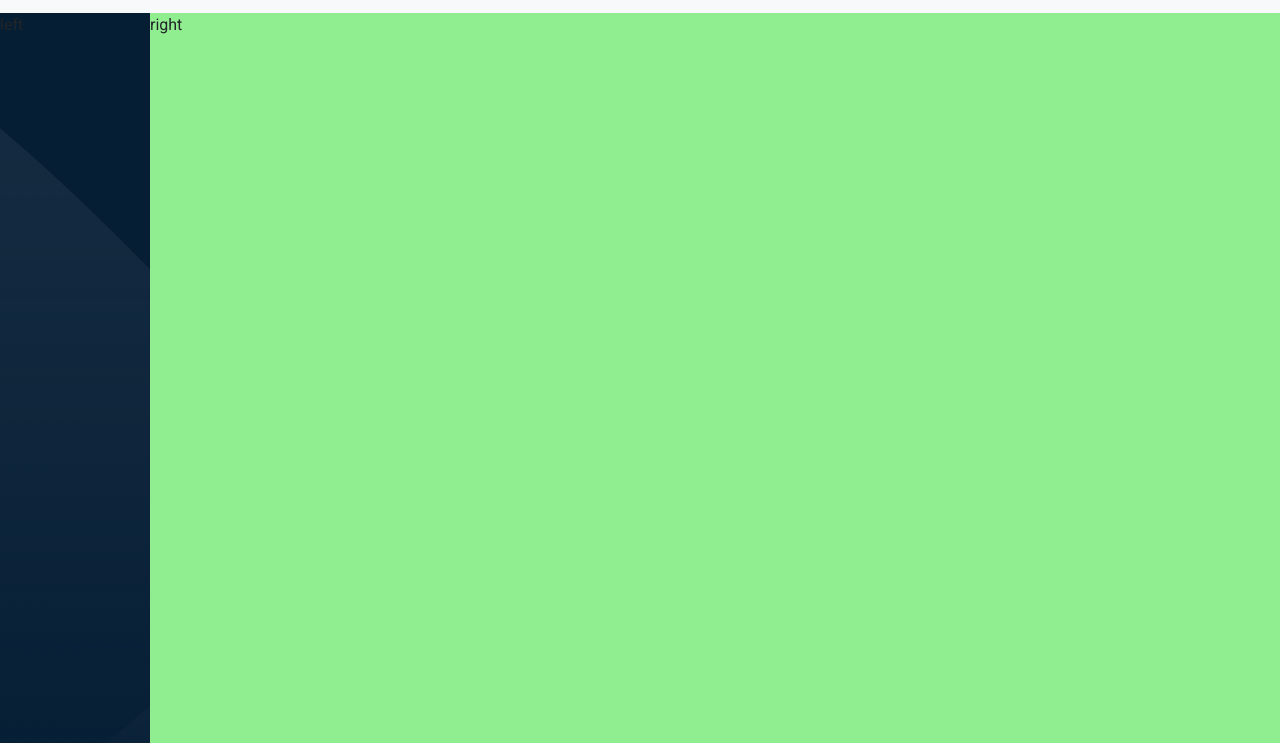
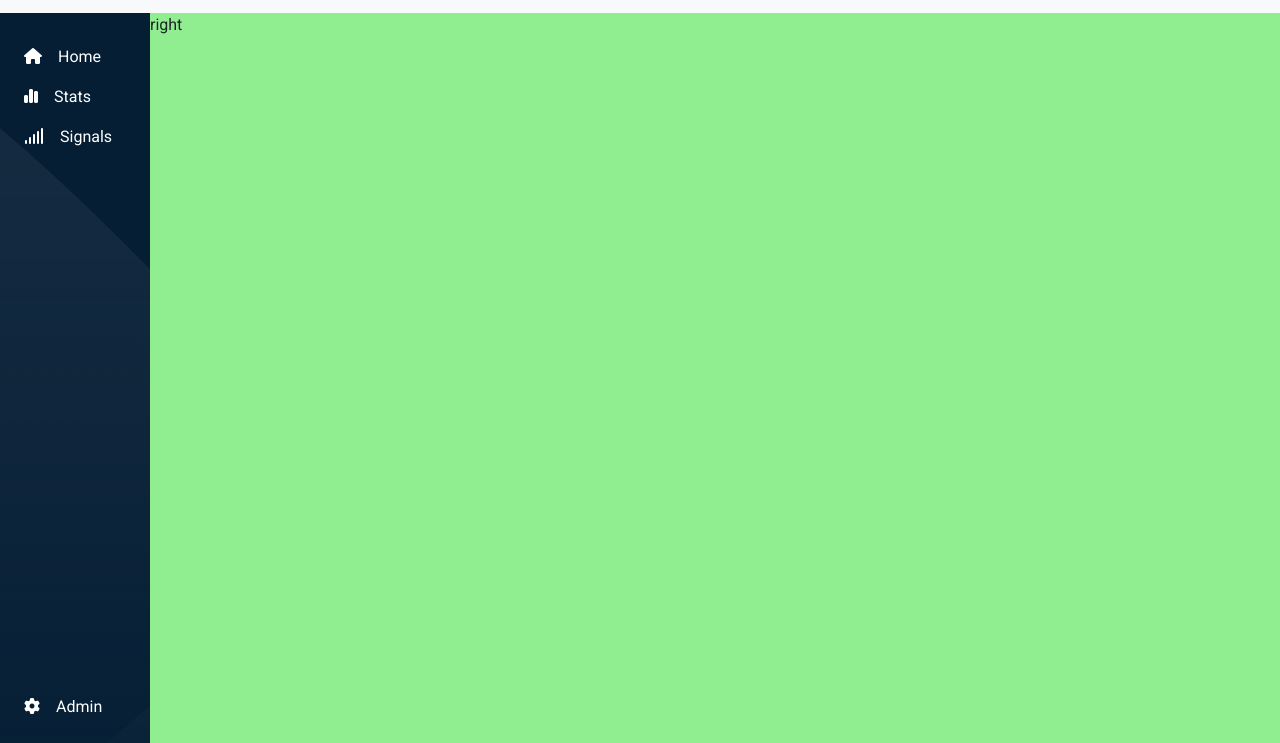
Before and after one commit to gaetano-94/html-css-bootstrap-dashboard, a plain HTML site: page index.html in a window 1280 px wide. Shown: the part 57-800 px from the top of the page. Drawn offline with nearby package versions, Linux system fonts and the light colour scheme.

Commit message:
feat: main-left completed

```diff
--- a/index.html
+++ b/index.html
@@ -97,7 +97,37 @@
 
     <!-- Main -->
     <main class="gp-main-container d-flex">
-      <div class="gp-main-left flex-shrink-0">left</div>
+      <div class="gp-main-left flex-shrink-0 p-4">
+        <ul class="list-unstyled h-100 d-flex flex-column">
+          <li class="py-2">
+            <a href="#" class="text-decoration-none text-white"
+              ><i class="fa-solid fa-house me-3" style="color: #ffffff"></i
+              ><span class="d-none d-lg-inline">Home</span></a
+            >
+          </li>
+          <li class="py-2">
+            <a href="#" class="text-decoration-none text-white"
+              ><i
+                class="fa-solid fa-chart-simple me-3"
+                style="color: #ffffff"
+              ></i
+              ><span class="d-none d-lg-inline">Stats</span></a
+            >
+          </li>
+          <li class="py-2">
+            <a href="#" class="text-decoration-none text-white"
+              ><i class="fa-solid fa-signal me-3" style="color: #ffffff"></i
+              ><span class="d-none d-lg-inline">Signals</span></a
+            >
+          </li>
+          <li class="mt-auto">
+            <a href="#" class="text-decoration-none text-white"
+              ><i class="fa-solid fa-gear me-3" style="color: #ffffff"></i
+              ><span class="d-none d-lg-inline">Admin</span></a
+            >
+          </li>
+        </ul>
+      </div>
       <div class="gp-main-right flex-grow-1">right</div>
     </main>
     <!-- /Main -->
```
